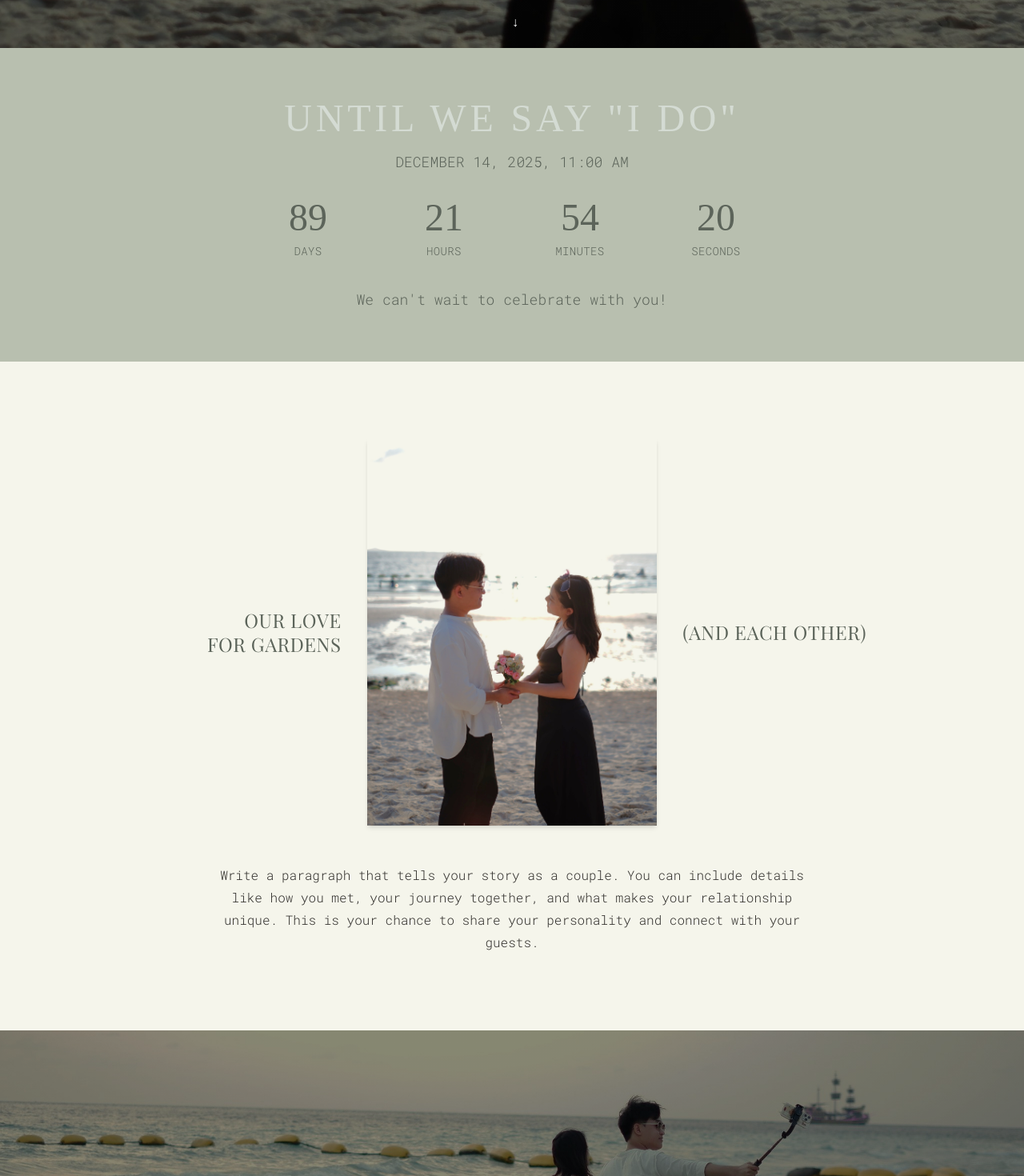
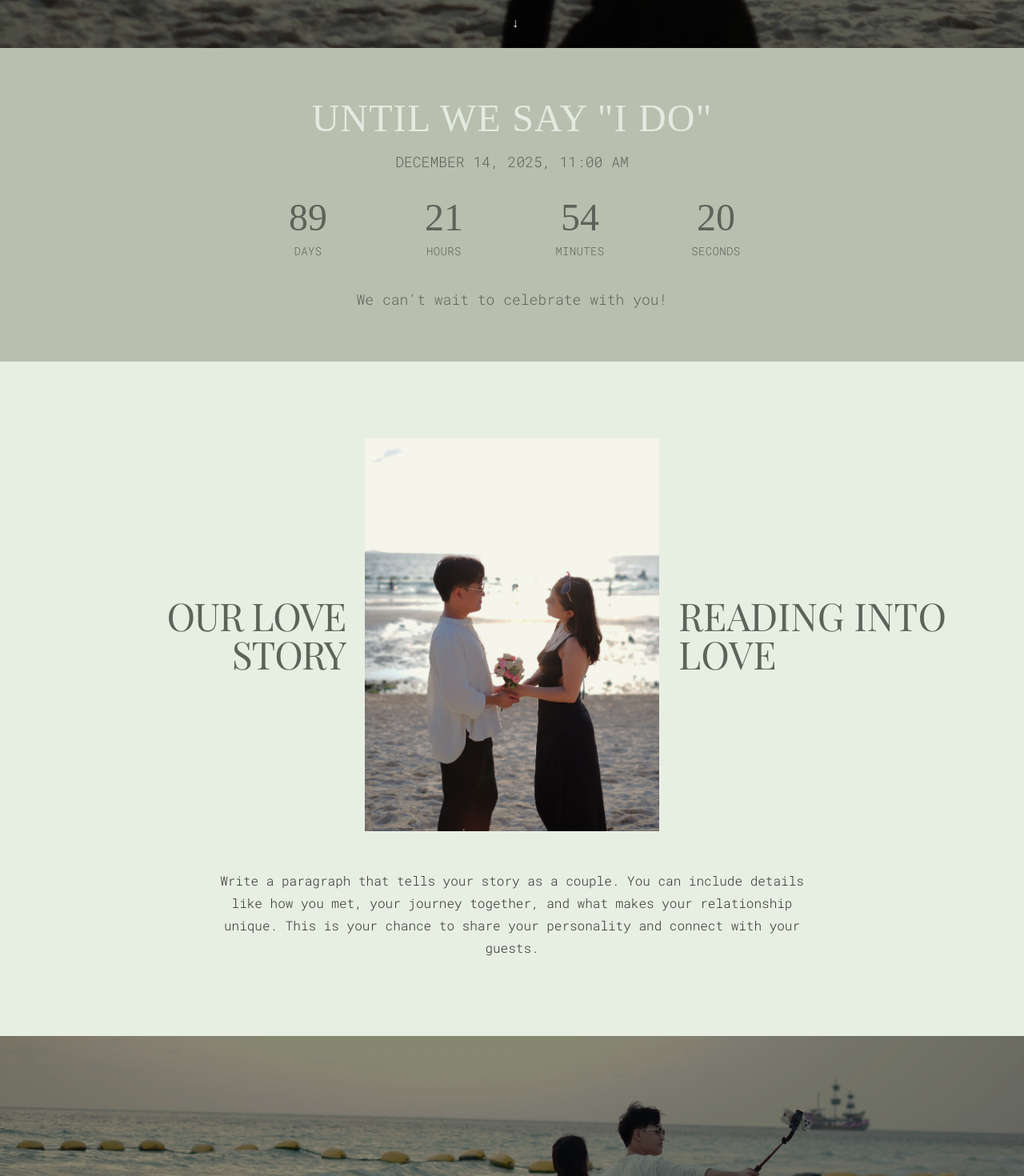
Before and after one commit to golfptrn/golf-mo-wedding-invitation, a Next.js app: page / in a window 1280 px wide. Shown: the part 740-2210 px from the top of the page at 80% size. Built offline with nearby package versions, Linux system fonts and the light colour scheme; a web font is replaced by a local one.

Commit message:
"adjustment and add features"

```diff
--- a/src/app/globals.css
+++ b/src/app/globals.css
@@ -109,8 +109,8 @@
 .section-heading {
   font-family: 'Quattrocento', serif;
   font-weight: 400;
-  letter-spacing: 0.1em;
-  color: #d4dbd3;
+  letter-spacing: 0.025em;
+  color: #e3ebe0;
 }
 
 /* Smooth transitions */
@@ -276,7 +276,7 @@ textarea:focus {
   }
 
   .section-heading {
-    font-size: 2.5rem;
+    font-size: 3rem;
   }
 }
 
--- a/src/app/page.tsx
+++ b/src/app/page.tsx
@@ -310,7 +310,7 @@ export default function WeddingPage() {
         }}
       >
         <div className="text-center text-white/80 z-10 animate-fade-in">
-          <h1 className="hero-title text-6xl md:text-8xl mb-4">
+          <h1 className="hero-title text-5xl md:text-8xl mb-4">
             Krisadaporn <span className="text-5xl md:text-8xl">&</span> Pongtarin
           </h1>
           <h2 className="hero-subtitle text-xl md:text-4xl font-extralight tracking-widest mb-8 uppercase">
@@ -497,28 +497,27 @@ export default function WeddingPage() {
       )}
 
       {/* Our Story Section (reference layout) */}
-      <section id="story" className="py-24 px-8 bg-[#f5f5eb] animate-on-scroll">
+      <section id="story" className="py-24 px-8 bg-[#E7EFE3] animate-on-scroll">
         <div className="max-w-6xl mx-auto">
           {/* Row: Left heading – Image – Right heading */}
-          <div className="grid grid-cols-1 md:grid-cols-3 items-center gap-8">
-            {/* Left title */}
-            <h2 className="hidden md:block text-center md:text-right font-heading uppercase tracking-wide text-2xl leading-tight text-[#5c645a]">
-              OUR LOVE
-              <br />FOR GARDENS
+          <div className="grid grid-cols-1 md:grid-cols-3 items-center gap-6">
+            {/* Left title (1st on mobile, 1st on desktop) */}
+            <h2 className="order-1 md:order-1 text-center md:text-right font-heading uppercase tracking-tight text-5xl md:text-5xl leading-tight text-[#5c645a]">
+              OUR LOVE STORY
             </h2>
 
-            {/* Center image */}
-            <div className="justify-self-center">
+            {/* Image (3rd on mobile, 2nd on desktop) */}
+            <div className="order-3 md:order-2 justify-self-center">
               <img
-                src="/our-story.jpg"               /* put your file in /public */
+                src="/our-story.jpg"
                 alt="Golf & Mo"
-                className="w-[340px] md:w-[420px] aspect-[3/4] object-cover shadow-md"
+                className="w-[300px] md:w-[420px] aspect-[3/4] object-cover"
               />
             </div>
 
-            {/* Right title */}
-            <h3 className="hidden md:block text-center md:text-left font-heading uppercase tracking-wide text-2xl leading-tight text-[#5c645a]">
-              (AND EACH OTHER)
+            {/* Right title (2nd on mobile, 3rd on desktop) */}
+            <h3 className="order-2 md:order-3 text-center md:text-left font-heading uppercase tracking-wide md:tracking-normal text-2xl md:text-5xl leading-tight md:text-[#5c645a] text-[#afc0ad]">
+              Reading into Love
             </h3>
           </div>
 
@@ -585,7 +584,28 @@ export default function WeddingPage() {
 
               <div>
                 <h3 className="font-heading text-xl text-[#5c645a] mb-2">Dress Code</h3>
-                <p className="font-mono font-light leading-7 text-stone-900/90">
+
+                {/* Color palette */}
+                <div
+                  className="mt-3 flex flex-wrap items-center gap-3"
+                  role="list"
+                  aria-label="Dress code color palette"
+                >
+                  {["#D7BCB5", "#C79989", "#B49576", "#F1EAD8", "#ABB38E", "#627055"].map(
+                    (hex) => (
+                      <span
+                        key={hex}
+                        role="listitem"
+                        title={hex}
+                        aria-label={hex}
+                        className="h-6 w-6 rounded-full ring-1 ring-black/15 shadow-sm"
+                        style={{ backgroundColor: hex }}
+                      />
+                    )
+                  )}
+                </div>
+
+                <p className="mt-4 font-mono font-light leading-7 text-stone-900/90">
                   Garden party chic! Flowy, breathable fabrics and comfortable shoes (heels are
                   optional, sinking in the grass is not required). Pastel colors are preferred
                   but not mandatory!
@@ -607,9 +627,9 @@ export default function WeddingPage() {
 
 
       {/* Gallery Section */}
-      <section id="gallery" className="py-16 px-8 bg-stone-50 animate-on-scroll">
+      <section id="gallery" className="py-16 px-8 bg-[#b8bfaf] animate-on-scroll">
         <div className="max-w-6xl mx-auto">
-          <h2 className="section-heading text-5xl text-center mb-12">Our Gallery</h2>
+          <h2 className="section-heading text-6xl uppercase md:text-6x1 text-center mb-12">Our Gallery</h2>
 
           <div className="grid grid-cols-2 md:grid-cols-4 gap-4">
             {galleryImages.map((image, index) => (
@@ -676,19 +696,19 @@ export default function WeddingPage() {
       )}
 
       {/* Location & Directions Section */}
-      <section id="location" className="py-16 px-8 bg-white animate-on-scroll">
+      <section id="location" className="py-16 px-8 bg-[#E7EFE3] animate-on-scroll">
         <div className="max-w-6xl mx-auto">
-          <h2 className="section-heading text-5xl italic text-center mb-12">Location & Directions</h2>
+          <h2 className="font-heading text-[#5c645a] text-5xl md:text-6xl uppercase text-center tracking-tight mb-10">Location & Directions</h2>
 
           <div className="grid md:grid-cols-2 gap-12 items-start">
             {/* Venue Information */}
             <div>
-              <h3 className="text-3xl font-medium mb-6 text-stone-800">Sofitel Sukhumvit Bangkok</h3>
+              <h3 className="text-3xl font-mono mb-6 text-stone-800">Sofitel Sukhumvit Bangkok</h3>
               <div className="space-y-4 text-stone-600">
                 <div className="flex items-start gap-3">
                   <span className="text-amber-600 text-xl">📍</span>
                   <div>
-                    <p className="font-medium">Address:</p>
+                    <p className="font-mono">Address:</p>
                     <p>123 Garden Boulevard<br />Manila, Philippines 1000</p>
                   </div>
                 </div>
@@ -696,7 +716,7 @@ export default function WeddingPage() {
                 <div className="flex items-start gap-3">
                   <span className="text-amber-600 text-xl">🚗</span>
                   <div>
-                    <p className="font-medium">Parking:</p>
+                    <p className="font-mono">Parking:</p>
                     <p>Free on-site parking available with valet service. Additional street parking nearby.</p>
                   </div>
                 </div>
@@ -704,7 +724,7 @@ export default function WeddingPage() {
                 <div className="flex items-start gap-3">
                   <span className="text-amber-600 text-xl">🚌</span>
                   <div>
-                    <p className="font-medium">Public Transport:</p>
+                    <p className="font-mono">Public Transport:</p>
                     <p>LRT Line 2 - Katipunan Station (10-minute walk)<br />Multiple bus routes available</p>
                   </div>
                 </div>
@@ -712,7 +732,7 @@ export default function WeddingPage() {
                 <div className="flex items-start gap-3">
                   <span className="text-amber-600 text-xl">✈️</span>
                   <div>
-                    <p className="font-medium">From Airport:</p>
+                    <p className="font-mono">From Airport:</p>
                     <p>45 minutes by car from NAIA<br />Airport shuttle service available</p>
                   </div>
                 </div>
@@ -720,25 +740,19 @@ export default function WeddingPage() {
 
               <div className="mt-8 space-y-4">
                 <button
-                  onClick={() => window.open('https://maps.google.com/maps?q=Rizal+Park+Manila+Philippines', '_blank')}
-                  className="w-full bg-amber-800 text-white px-6 py-3 rounded-lg hover:bg-amber-900 transition-colors"
+                  onClick={() => window.open('https://maps.app.goo.gl/8eGEKEtQDyb2FqRJA', '_blank')}
+                  className="w-full bg-[#b8bfaf] text-white px-6 py-3 rounded-lg hover:bg-[#6F7369] transition-colors"
                 >
                   🗺️ Open in Google Maps
                 </button>
 
-                <button
-                  onClick={() => window.open('https://waze.com/ul?q=Rizal+Park+Manila', '_blank')}
-                  className="w-full border-2 border-amber-800 text-amber-800 px-6 py-3 rounded-lg hover:bg-amber-50 transition-colors"
-                >
-                  📱 Open in Waze
-                </button>
               </div>
             </div>
 
             {/* Interactive Map */}
             <div className="h-96 rounded-lg overflow-hidden shadow-lg">
               <iframe
-                src="https://www.google.com/maps/embed?pb=!1m18!1m12!1m3!1d3861.1847744053794!2d120.9777308!3d14.5777781!2m3!1f0!2f0!3f0!3m2!1i1024!2i768!4f13.1!3m3!1m2!1s0x3397ca21ac302be1%3A0x92dcca0b9407c7c2!2sRizal%20Park!5e0!3m2!1sen!2sph!4v1609459200000!5m2!1sen!2sph"
+                src="https://www.google.com/maps/embed?pb=!1m18!1m12!1m3!1d3875.6537440124985!2d100.55514561239282!3d13.739401186595504!2m3!1f0!2f0!3f0!3m2!1i1024!2i768!4f13.1!3m3!1m2!1s0x30e29ee677aa7f5b%3A0x98f7b56cc80c88cc!2sSofitel%20Bangkok%20Sukhumvit!5e0!3m2!1sen!2sth!4v1757950539162!5m2!1sen!2sth"
                 width="100%"
                 height="100%"
                 style={{ border: 0 }}
@@ -775,39 +789,6 @@ export default function WeddingPage() {
         </div>
       </section>
 
-      {/* Reception Section */}
-      <section id="reception" className="py-16 px-8 bg-stone-100 animate-on-scroll">
-        <div className="max-w-6xl mx-auto">
-          <h2 className="section-heading text-5xl italic text-center mb-12">Reception</h2>
-
-          <div className="grid md:grid-cols-3 gap-8">
-            {[
-              {
-                title: "Reception Venue",
-                content: "Our reception will take place in The Sunroom at Rizal Gardens an open-air garden space. The celebration will be outdoors, so expect fresh air, soft grass, and lots of golden hour glow."
-              },
-              {
-                title: "Dress Code",
-                content: "Garden party chic! Flowy, breathable fabrics and comfortable shoes (heels are optional, sinking in the grass is not required). Pastel colors are preferred but not mandatory!"
-              },
-              {
-                title: "Parking & Directions",
-                content: "Free parking is available on-site, with designated areas for PWDs and senior guests. If you need special assistance or a drop-off closer to the garden entrance, let us know."
-              }
-            ].map((item, index) => (
-              <div
-                key={index}
-                className="bg-white p-8 rounded-lg shadow-sm hover-lift transition-all transform hover:scale-105"
-                style={{ animationDelay: `${index * 0.2}s` }}
-              >
-                <h3 className="text-2xl font-medium mb-4 text-stone-800">{item.title}</h3>
-                <p className="text-stone-600 leading-relaxed">{item.content}</p>
-              </div>
-            ))}
-          </div>
-        </div>
-      </section>
-
       {/* Gift Registry Section */}
       <section className="py-16 px-8 bg-white animate-on-scroll">
         <div className="max-w-4xl mx-auto text-center">
```
